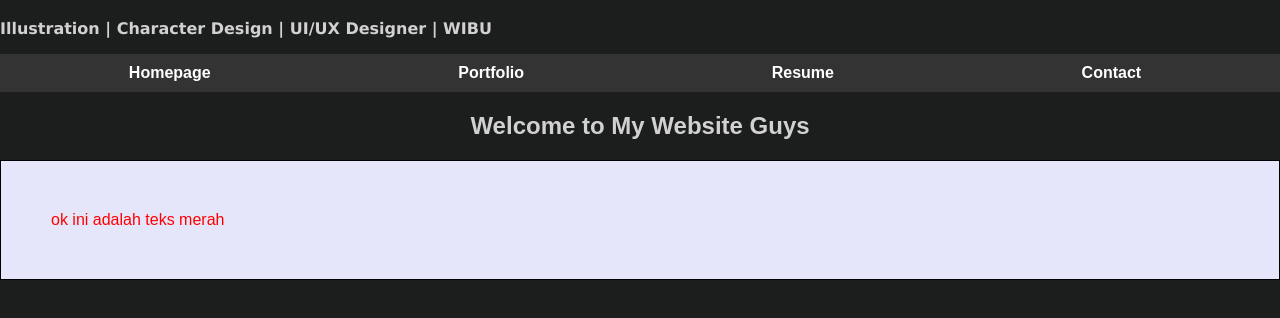
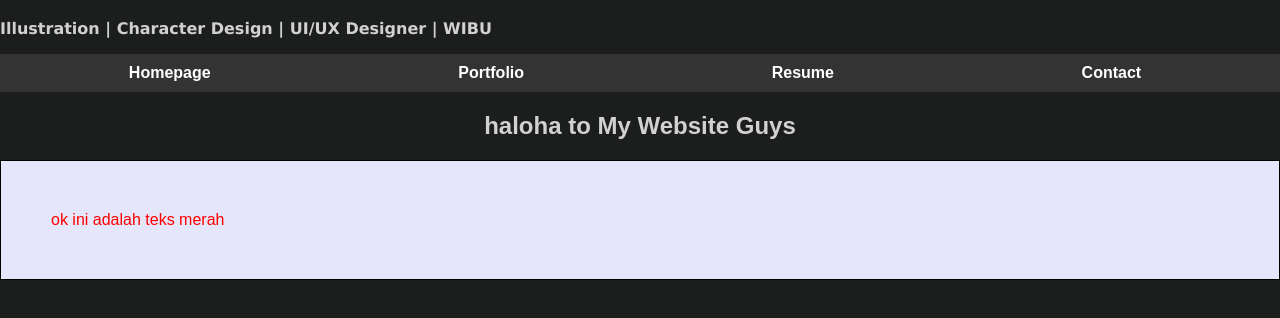
Before and after one commit to Fadhilsp/Eko, a plain HTML site: page index.html in a window 1280 px wide. Shown: the part 62-380 px from the top of the page. Drawn offline with Linux system fonts and the light colour scheme.

Commit message:
merubah bagian haloh

```diff
--- a/index.html
+++ b/index.html
@@ -25,7 +25,7 @@
     <!-- Konten halaman -->
 
     <div>
-        <h2>Welcome to My Website Guys</h2>
+        <h2>haloha to My Website Guys</h2>
         <!-- Isi halaman lainnya di sini -->
     </div>
 
```
